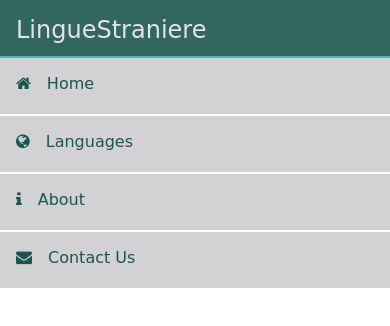
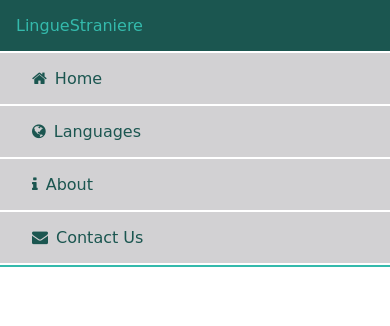
Before and after one commit to akoliag/responsive-web-design, a plain HTML site: page LS/index.html in a window 390 px wide. Drawn offline with nearby package versions, Linux system fonts and the light colour scheme; a web font is replaced by a local one.

Commit message:
responsive navbar fix

```diff
--- a/LS/index.html
+++ b/LS/index.html
@@ -14,32 +14,26 @@
 </head>
 
 <body>
-  <nav class="site-nav">
-    <ul>
-      <li>
-        <a class="logo">LingueStraniere</a>
-      </li>
-      <li>
-        <a href="#home">
-                            <span><i class="fa fa-home site-nav--icon"></i></span>Home</a>
-      </li>
-      <li>
-        <a href="#languages">
-                            <span><i class="fa fa-globe site-nav--icon"></i></span>Languages</a>
-      </li>
-      <li>
-        <a href="#about">
-                            <span><i class="fa fa-info site-nav--icon"></i></span>About</a>
-      </li>
-      <li>
-        <a href="#contact">
-                            <span><i class="fa fa-envelope site-nav--icon"></i></span>Contact Us</a>
-      </li>
-    </ul>
-  </nav>
-
-  <div class="menu-toggle">
-    <div class="hamburger"></div>
+  <div class="Navbar">
+    <nav class="Navbar__Items">
+      <div class="Navbar__Link Navbar__Link-brand">
+        LingueStraniere
+      </div>
+    </nav>
+    <nav class="Navbar__Items Navbar__Items--right">
+      <div class="Navbar__Link">
+        <span><i class="fa fa-home"></i></span>Home
+      </div>
+      <div class="Navbar__Link">
+        <span><i class="fa fa-globe"></i></span>Languages
+      </div>
+      <div class="Navbar__Link">
+        <span><i class="fa fa-info"></i></span>About
+      </div>
+      <div class="Navbar__Link">
+        <span><i class="fa fa-envelope"></i></span>Contact Us
+      </div>
+    </nav>
   </div>
 </body>
 
--- a/LS/sass/style.scss
+++ b/LS/sass/style.scss
@@ -10,80 +10,53 @@ body {
   padding: 0;
 }
 /*NAVIGATION BAR*/
-
-nav {
-  width: 100%;
-  margin: 0 auto;
-
-  ul {
-    list-style-type: none;
-    margin: 0;
-    padding: 0;
-
-    a {
-      &.logo {
-        font-size: 1.5rem;
+.Navbar {
+  background-color: $secondary_color;
+  display: flex;
   font-family: $main_font;
   color: $main_color;
+  font-size: 1rem;
+  border-bottom: 2px solid $light_secondary_color;
+
+  span {
+    margin-right: 0.5rem;
+    margin-left: 1rem;
+  }
+
+  .Navbar__Items {
+    display: flex; //makes items flex horizontally
+
+    .Navbar__Link {
       padding: 1rem;
-        background-color: $secondary_color;
-        margin-top: 0;
-        margin-bottom: 0;
-        border-bottom: 2px solid $light_secondary_color;
-        opacity: 0.9;
+
       &:hover {
-          color: $main_color;
+        color: $light_secondary_color;
       }
     }
   }
 
-    a {
-      text-decoration: none;
-      display: flex;
-      font-family: $main_font;
-      background-color: $dark_background_color;
-      text-align: center;
-      font-size: 1rem;
-      color: $secondary_color;
-      height: 1.5rem;
-      padding: 1rem;
-      margin: 0;
+  .Navbar__Items--right {
+    margin-left: auto;
+  }
+}
+@media only screen and (max-width: 480px) {
+  .Navbar,
+  .Navbar__Items {
+    flex-direction: column;
+
+    .Navbar__Link {
       border-bottom: 2px solid white;
 
       &:hover {
         color: $light_secondary_color;
       }
-      span {
-        margin-right: 1rem;
     }
   }
+
+  .Navbar__Items--right {
+    margin-right: auto;
+    background-color: $dark_background_color;
+    color: $secondary_color;
+    width: 100%;
   }
 }
-// @media screen and (min-width: 480px) {
-//   nav {
-//     width: 100%;
-//     ul {
-//     display: flex;
-//       li {
-//         flex: 1;
-//         vertical-align: top;
-//         float: left;
-//
-//         a {
-//           &.logo {
-//             float: left;
-//             height: 1.5rem;
-//           }
-//         }
-//
-//         a {
-//           color: $main_color;
-//           background-color: $secondary_color;
-//           opacity: 0.9;
-//           border-bottom: 2px solid $main_color;
-//           padding: 1rem;
-//         }
-//       }
-//     }
-//   }
-// }
```
Also changed, not shown: LS/css/style.css, 1 other file. Lines whose indentation alone changed are shown as unchanged.
